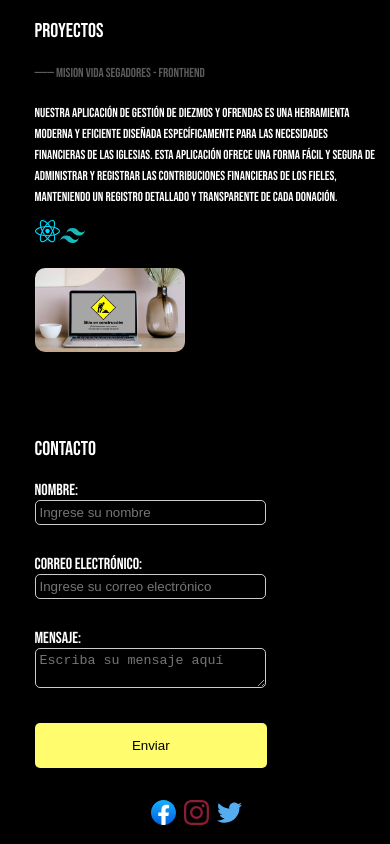
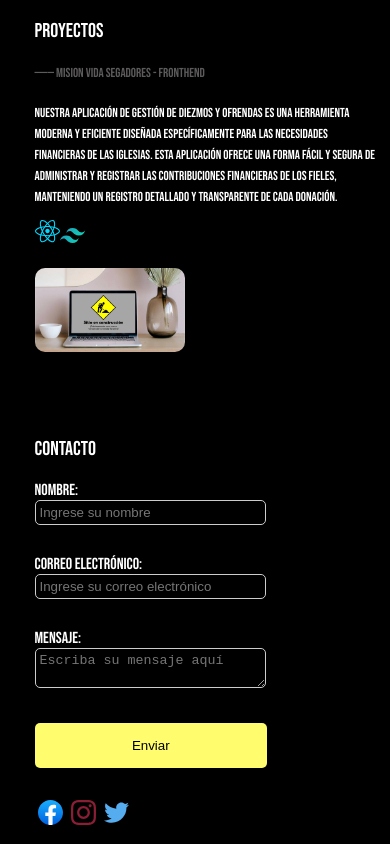
Before and after one commit to marcosali/port-web, a React (Create React App) app: page / in a window 390 px wide. Shown: the part 1898-2742 px from the top of the page. Built offline with nearby package versions, Linux system fonts and the light colour scheme.

Commit message:
Update Redes.css

```diff
--- a/src/Components/Redes.css
+++ b/src/Components/Redes.css
@@ -58,7 +58,7 @@
 
 @media screen and (max-width: 480px) {
     .redes-container {
-        margin-left: 3%;
+        margin-left: -55%;
         padding: 10px;
         text-align: center; /* Centra los íconos en pantallas más pequeñas */
     }
```
